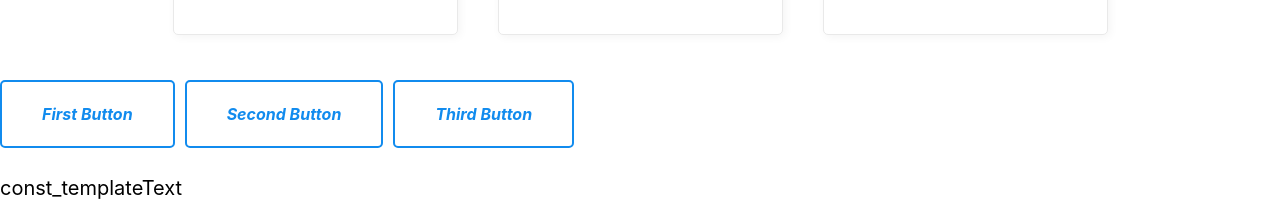
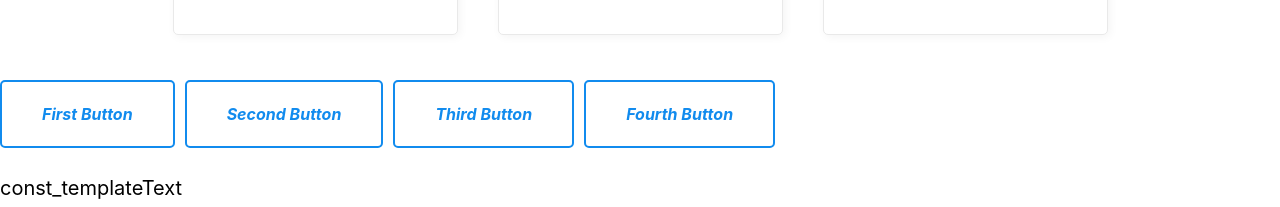
Before and after one commit to romodulo/myVueApplication, a Vue app: page / in a window 1280 px wide. Shown: the part 745-952 px from the top of the page. Built offline with nearby package versions, Linux system fonts and the light colour scheme.

Commit message:
First commit of < 5- 1>  <xx:xx>: adjust tabbing(-formatting); add-display-none to one component;

```diff
--- a/src/components/newFetchComponentVue.vue
+++ b/src/components/newFetchComponentVue.vue
@@ -7,6 +7,9 @@ const templateText = ref("const_templateText")
 const templateText2 = ref("")
 // end-Of--Variables
 
+// Variables 5 - 1
+const isactiveComponent = ref(false)
+// end-Of--Variables- 5- 1
 
 // Buttons-script
 async function clickHere() {
@@ -47,6 +50,18 @@ async function clickHere3() {
 }
 // end-Of--Buttons-script
 
+// Buttons-script-- 5 - 1
+function clickHere4() {
+  console.log("4th-button clicked")
+  if (isactiveComponent.value == false) {
+    isactiveComponent.value = true
+  } else {
+    isactiveComponent.value = false
+  }
+}
+// end-Of--Buttons-script-- 5- 1
+
+
 
 
 </script>
@@ -65,6 +80,12 @@ async function clickHere3() {
         <a href="" target="" v-on:click.prevent = "clickHere3">
             <i>Third Button</i>
         </a>
+        <!-- add: 5 - 1 -->
+        <a href="" class="middle-button"></a>
+        <a href="" target="" v-on:click.prevent = "clickHere4">
+            <i>Fourth Button</i>
+        </a>
+        <!-- end-of-Add: 5 - 1 -->
     </p>
     <!-- end-Of--Buttons -->
     <!--  -->
@@ -88,7 +109,7 @@ async function clickHere3() {
 
     <!-- New-Component -->
     <!-- this: requires if clause -->
-    <section>
+    <section v-bind:class="{'NewFetchComponentMounted-Section' : isactiveComponent}">
         <aside v-for="item in templateText2">
             <div class="romel">
                 <img v-bind:src="item['image']" alt="computers" height="150">
@@ -123,5 +144,7 @@ async function clickHere3() {
 .romel-show-none {
     display: none;
 }
-
+.NewFetchComponentMounted-Section {
+    display: none;
+}
 </style>
```
Also changed, not shown: src/components/newFileComponent.vue (added, +23 -0 lines), devlog.txt. Lines whose indentation alone changed are shown as unchanged.
